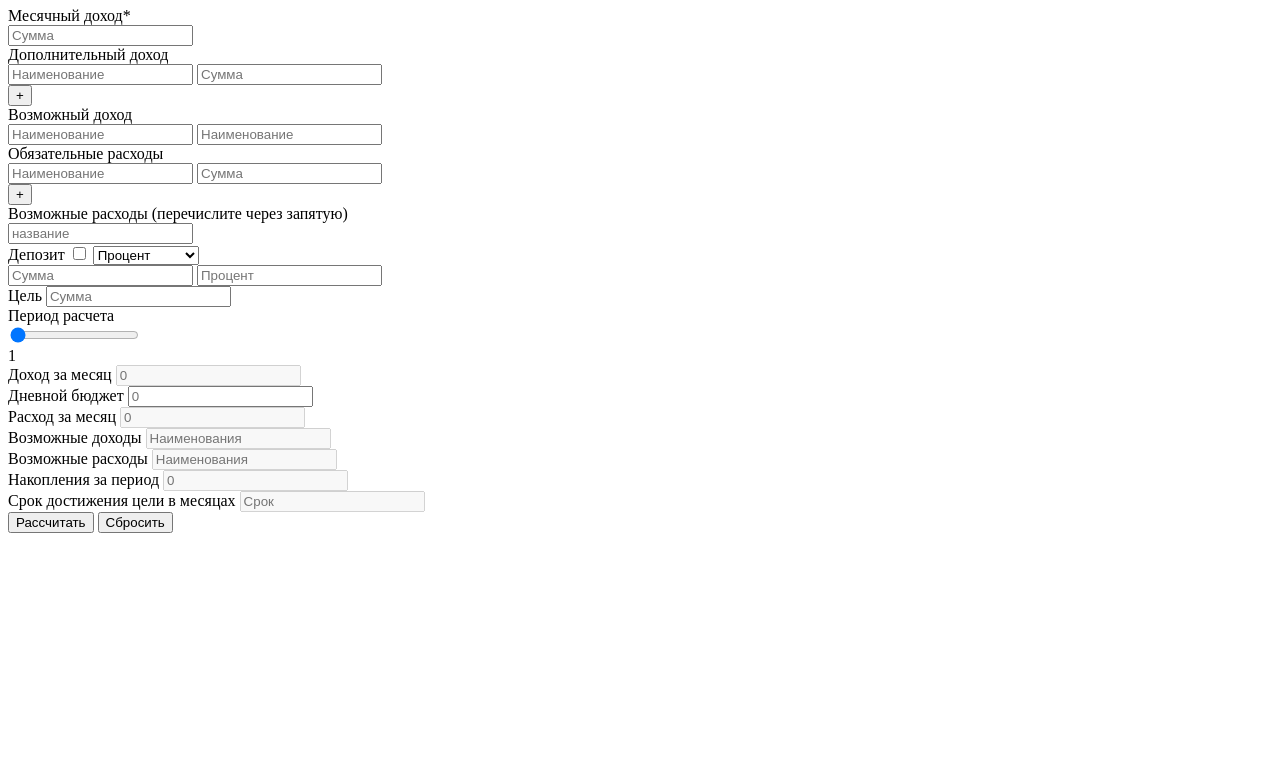
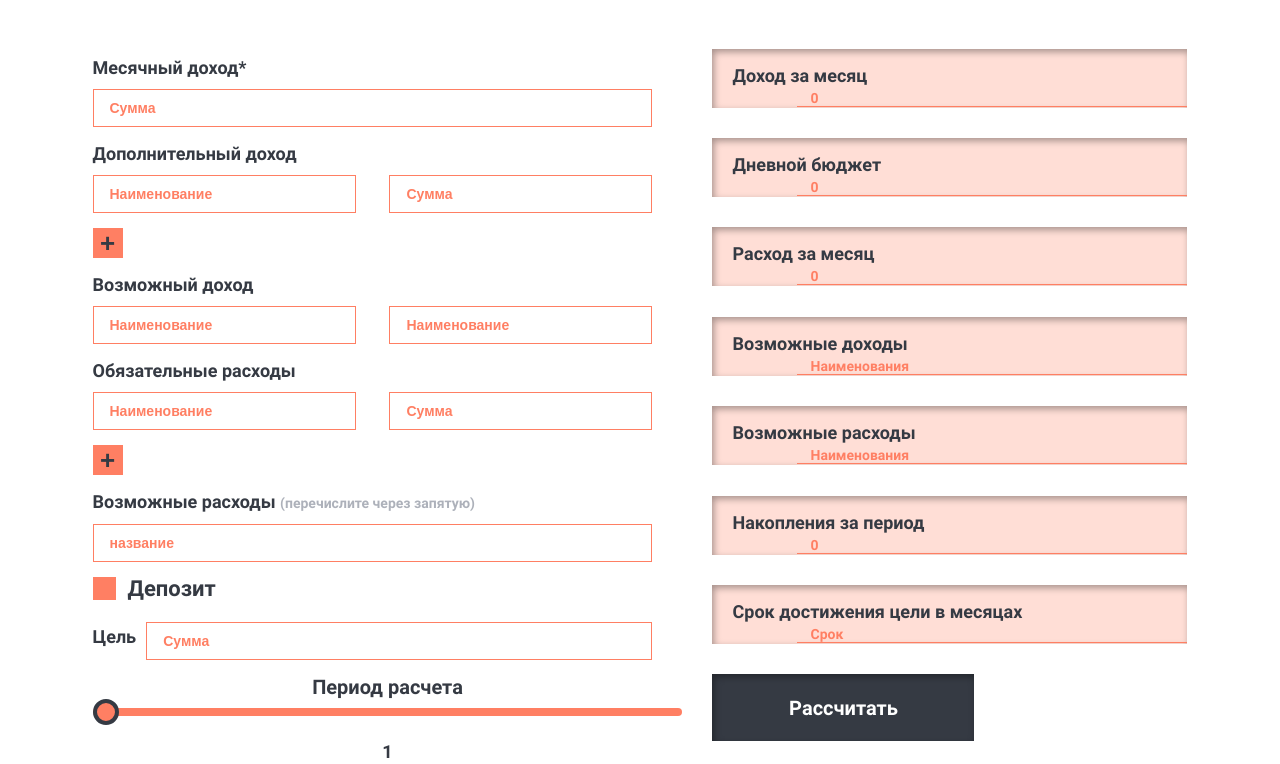
Before and after one commit to KostyanB/personalBudget, a plain HTML site: page index.html in a window 1280 px wide. Shown: the part 73-837 px from the top of the page. Before the commit the page ends 800 px from the top, so only its background shows below. Drawn offline with Linux system fonts and the light colour scheme; the site is published under a folder, as on GitHub Pages, so addresses that start at the root find nothing.

Commit message:
fix(budgetCalc):fix links

```diff
--- a/index.html
+++ b/index.html
@@ -5,10 +5,10 @@
     <meta name="viewport"
           content="width=device-width, user-scalable=no, initial-scale=1.0, maximum-scale=1.0, minimum-scale=1.0">
     <meta http-equiv="X-UA-Compatible" content="ie=edge">
-    <link rel="preload" href="/font/Roboto-Bold.woff2" as="font" type="font/woff2" crossorigin>
-    <link rel="stylesheet" href="/css/style.min.css">
+    <link rel="preload" href="./font/Roboto-Bold.woff2" as="font" type="font/woff2" crossorigin>
+    <link rel="stylesheet" href="./css/style.min.css">
     <title>Калькулятор бюджета</title>
-    <script defer src="/script/script.js"></script>
+    <script defer src="./script/script.js"></script>
 </head>
 
 <body>
```
Also changed, not shown: 1 other file.
